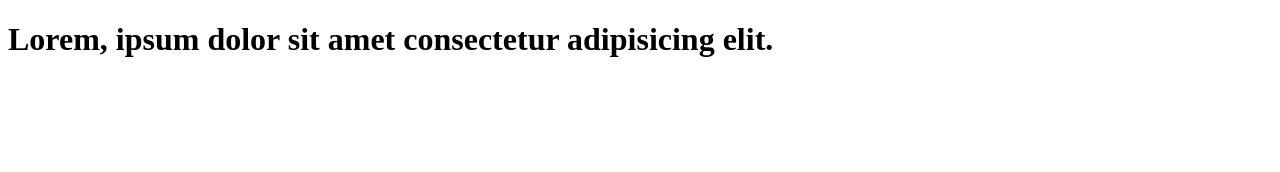
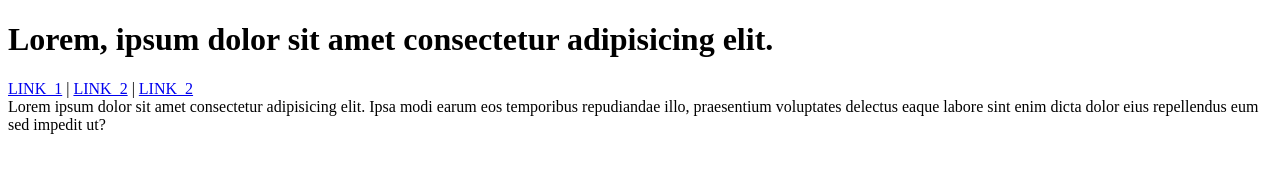
Before and after one commit to MustafaNatur/Site-layout-project, a plain HTML site: page index.html in a window 1280 px wide. Drawn offline with Linux system fonts and the light colour scheme.

Commit message:
develop: added nav

```diff
--- a/index.html
+++ b/index.html
@@ -10,5 +10,7 @@
     <header>
       <h1>Lorem, ipsum dolor sit amet consectetur adipisicing elit.</h1>
     </header>
+    <nav><a href = "index.html">LINK_1</a> | <a href = "index.html">LINK_2</a> | <a href = "index.html">LINK_2</a></nav>
+    <main>Lorem ipsum dolor sit amet consectetur adipisicing elit. Ipsa modi earum eos temporibus repudiandae illo, praesentium voluptates delectus eaque labore sint enim dicta dolor eius repellendus eum sed impedit ut?</main>
   </body>
 </html>
```
